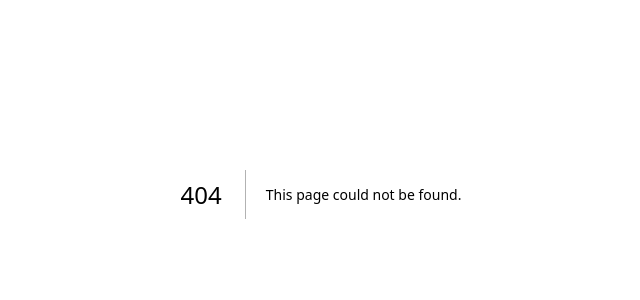
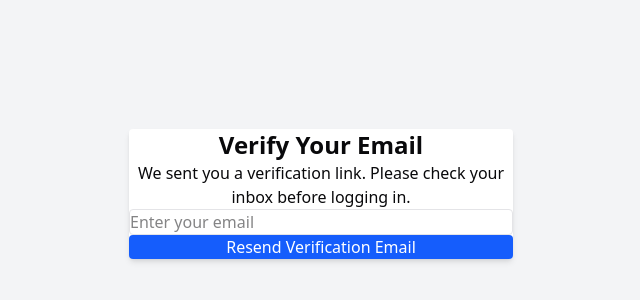
Before and after one commit to Mr-Gardener/jm-todo-nextjs, a Next.js app: page /auth/verify-email in a window 1280 px wide. Before the commit this address had no page. Shown: the part 206-506 px from the top of the page, without its empty margins (319-959 px from the left). Built offline with nearby package versions, Linux system fonts and the light colour scheme.

Commit message:
fix: add user verification email feature

```diff
--- a/app/auth/register/page.tsx
+++ b/app/auth/register/page.tsx
@@ -27,11 +27,10 @@ export default function RegisterPage() {
         password,
       });
 
-    // Save token and user in context
-    setAuthUser(res.data.user, res.data.access_token);
+      setMessage(res.data.message || "Registration successful! Please check your email.");
 
-    setMessage("Registration successful!");
-    setTimeout(() => router.push("/auth/login"), 1500);
+      // ⬇️ Redirect user to verification page instead of auto-login
+      setTimeout(() => router.push("/auth/verify-email"), 2000);
     } catch (err: unknown) {
       if (axios.isAxiosError(err)) {
         setError(err.response?.data?.message || "Something went wrong.");
@@ -40,7 +39,6 @@ export default function RegisterPage() {
       }
     }
   };
-
 
   return (
     <main className="min-h-screen flex items-center justify-center bg-gray-100">
--- /dev/null
+++ b/app/auth/verify-email/page.tsx
@@ -0,0 +1,51 @@
+"use client";
+
+import { useState } from "react";
+import axios from "axios";
+
+export default function VerifyEmailPage() {
+  const [message, setMessage] = useState("");
+  const [error, setError] = useState("");
+  const [email, setEmail] = useState("");
+
+const handleResend = async () => {
+  setError("");
+  setMessage("");
+
+  try {
+    await axios.post("http://localhost:3333/api/resend-verification", {
+      email, // must pass email here
+    });
+    setMessage("Verification email resent! Please check your inbox.");
+  } catch (err) {
+    setError("Failed to resend verification email.");
+  }
+};
+
+  return (
+    <main className="min-h-screen flex items-center justify-center bg-gray-100">
+      <div className="bg-white p-6 rounded shadow-md w-full max-w-sm text-center">
+        <h2 className="text-2xl font-bold mb-4">Verify Your Email</h2>
+        <p className="mb-4">
+          We sent you a verification link. Please check your inbox before logging in.
+        </p>
+        <input
+            type="email"
+            placeholder="Enter your email"
+            value={email}
+            onChange={(e) => setEmail(e.target.value)}
+            className="w-full p-2 border rounded mb-4"
+        />
+        <button
+          onClick={handleResend}
+          className="w-full bg-blue-600 text-white py-2 rounded hover:bg-blue-700"
+        >
+          Resend Verification Email
+        </button>
+
+        {message && <p className="text-green-600 mt-4">{message}</p>}
+        {error && <p className="text-red-600 mt-4">{error}</p>}
+      </div>
+    </main>
+  );
+}
```
Lines whose indentation alone changed are shown as unchanged.
